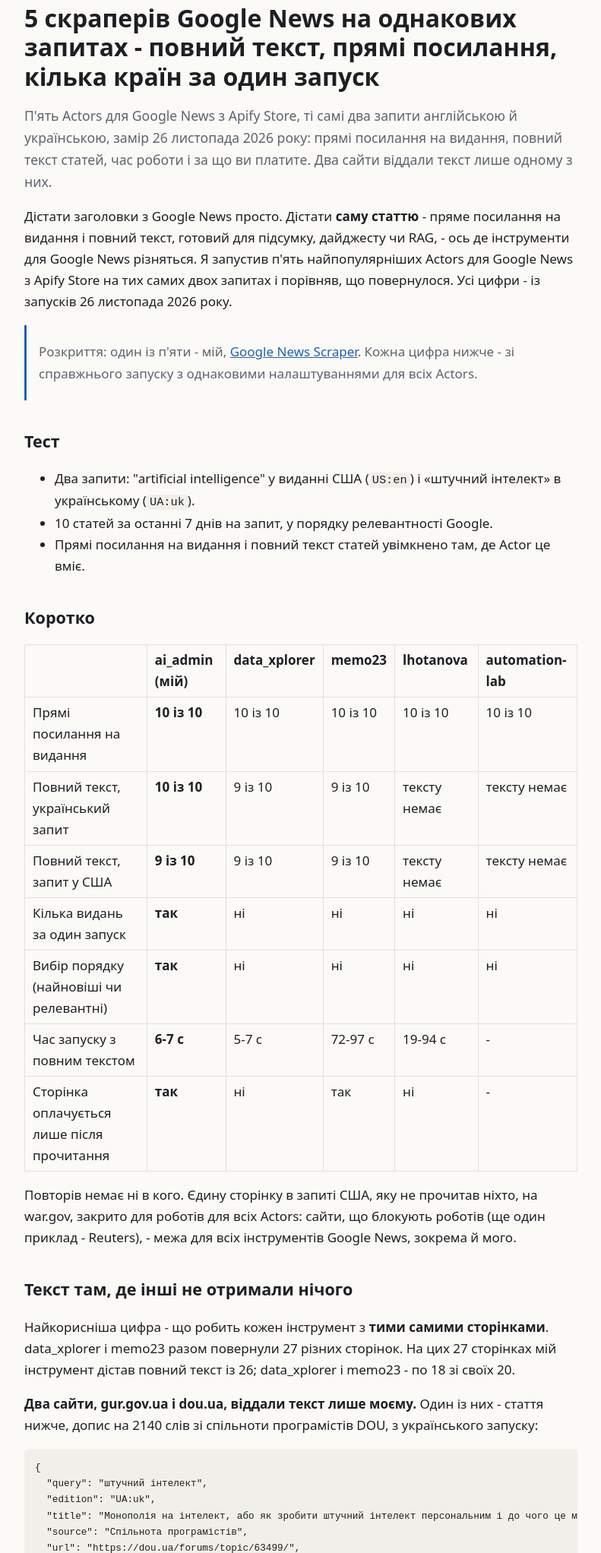
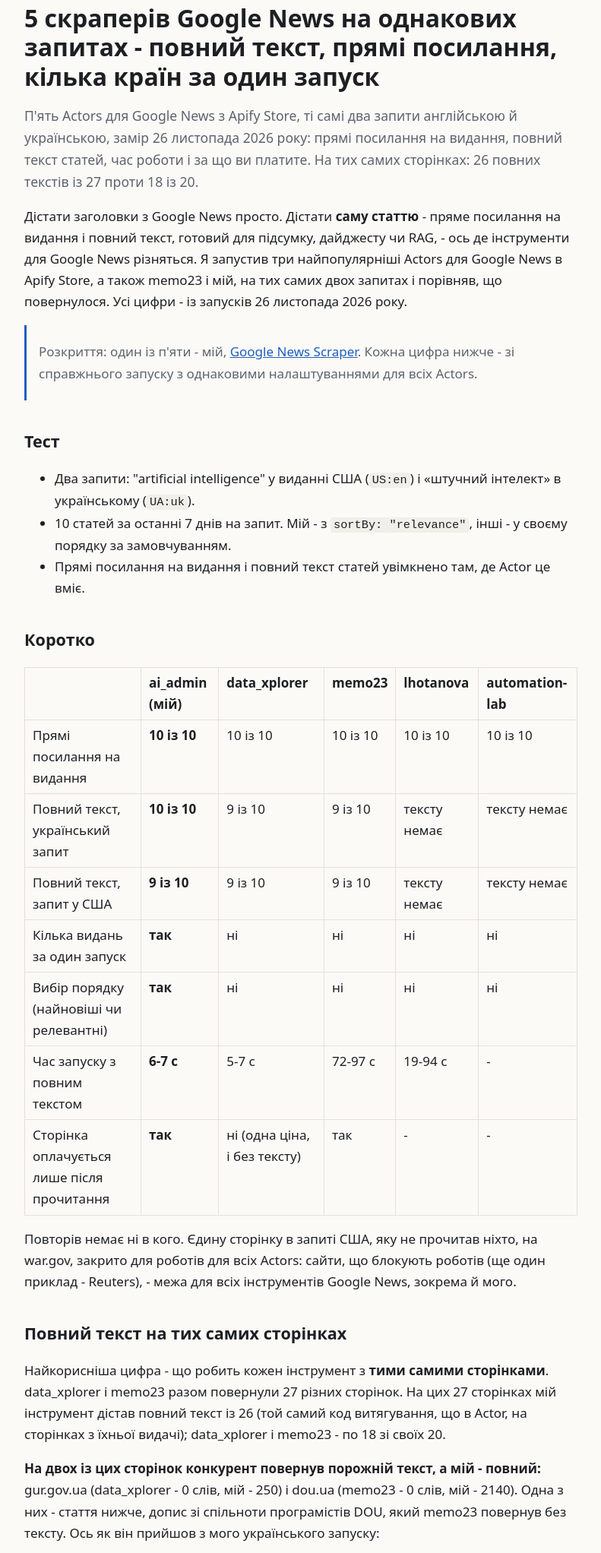
Before and after one commit to AndriyVK/andriyvk.github.io, a plain HTML site: page uk/google-news-skrapery-porivniannia/index.html in a window 1280 px wide. Shown: the part 140-2184 px from the top of the page at 76% size, without its empty margins (244-1035 px from the left). Drawn offline with Linux system fonts and the light colour scheme.

Commit message:
Draft post 11: corrections after data check (dou.ua/gur.gov.ua, Actor selection, test order, charging row)
Co-Authored-By: Claude Opus 5.5 <noreply@anthropic.com>
Claude-Session: https://claude.ai/code/session_01Wfp8DHfadmyzSuYaHsGFLd

```diff
--- a/feed.xml
+++ b/feed.xml
@@ -1,7 +1,7 @@
 <?xml version="1.0" encoding="UTF-8"?>
 <rss version="2.0"><channel><title>AndriyVK Tools</title><link>https://andriyvk.github.io/</link><description>Practical guides to open-source tools for documents, audio, video and the web - with real outputs, prices and limits.</description>
-<item><title>5 скраперів Google News на однакових запитах - повний текст, прямі посилання, кілька країн за один запуск</title><link>https://andriyvk.github.io/uk/google-news-skrapery-porivniannia/</link><guid>https://andriyvk.github.io/uk/google-news-skrapery-porivniannia/</guid><description>П&#x27;ять Actors для Google News з Apify Store, ті самі два запити англійською й українською, замір 26 листопада 2026 року: прямі посилання на видання, повний текст статей, час роботи і за що ви платите. Два сайти віддали текст лише одному з них.</description><pubDate>Fri, 27 Nov 2026 08:00:00 +0000</pubDate></item>
-<item><title>5 Google News scrapers on the same queries - full text, direct links, several countries in one run</title><link>https://andriyvk.github.io/google-news-scrapers-compared/</link><guid>https://andriyvk.github.io/google-news-scrapers-compared/</guid><description>Five Google News Actors from the Apify Store, the same two queries in English and Ukrainian, measured on 26 November 2026: direct publisher links, full article text, run time and what you pay for. Two sites gave their text to only one of them.</description><pubDate>Fri, 27 Nov 2026 08:00:00 +0000</pubDate></item>
+<item><title>5 скраперів Google News на однакових запитах - повний текст, прямі посилання, кілька країн за один запуск</title><link>https://andriyvk.github.io/uk/google-news-skrapery-porivniannia/</link><guid>https://andriyvk.github.io/uk/google-news-skrapery-porivniannia/</guid><description>П&#x27;ять Actors для Google News з Apify Store, ті самі два запити англійською й українською, замір 26 листопада 2026 року: прямі посилання на видання, повний текст статей, час роботи і за що ви платите. На тих самих сторінках: 26 повних текстів із 27 проти 18 із 20.</description><pubDate>Fri, 27 Nov 2026 08:00:00 +0000</pubDate></item>
+<item><title>5 Google News scrapers on the same queries - full text, direct links, several countries in one run</title><link>https://andriyvk.github.io/google-news-scrapers-compared/</link><guid>https://andriyvk.github.io/google-news-scrapers-compared/</guid><description>Five Google News Actors from the Apify Store, the same two queries in English and Ukrainian, measured on 26 November 2026: direct publisher links, full article text, run time and what you pay for. On the same pages: 26 of 27 full texts against 18 of 20.</description><pubDate>Fri, 27 Nov 2026 08:00:00 +0000</pubDate></item>
 <item><title>Translate TikTok, Reels, Facebook and YouTube videos into Ukrainian and 20 more languages - transcript and SRT subtitles by API</title><link>https://andriyvk.github.io/translate-videos-ukrainian-subtitles-api/</link><guid>https://andriyvk.github.io/translate-videos-ukrainian-subtitles-api/</guid><description>One API call turns a video link from TikTok, Instagram Reels, Facebook, X or YouTube into a transcript and translated SRT/VTT subtitles in Ukrainian or 20 other languages - even when the video has no captions. Real runs, the output, and what the most used transcript Actors can and cannot do.</description><pubDate>Wed, 18 Nov 2026 08:00:00 +0000</pubDate></item>
 <item><title>Переклад відео з TikTok, Reels, Facebook і YouTube українською та ще 20 мовами - текст і субтитри SRT через API</title><link>https://andriyvk.github.io/uk/pereklad-video-ukrainskoyu-subtytry/</link><guid>https://andriyvk.github.io/uk/pereklad-video-ukrainskoyu-subtytry/</guid><description>Один виклик API перетворює посилання на відео з TikTok, Instagram Reels, Facebook, X чи YouTube на текст і перекладені субтитри SRT/VTT українською або ще 20 мовами - навіть коли у відео немає субтитрів. Справжні запуски, результат і що можуть та не можуть найпопулярніші Actors для розшифровки.</description><pubDate>Wed, 18 Nov 2026 08:00:00 +0000</pubDate></item>
 <item><title>Monitor Ukrainian and Russian news with Google News - direct links, full article text and several countries in one run</title><link>https://andriyvk.github.io/google-news-monitoring-ukrainian-russian/</link><guid>https://andriyvk.github.io/google-news-monitoring-ukrainian-russian/</guid><description>Get Google News articles in Ukrainian, Russian and English as clean JSON in one run - direct publisher links, images and full article text for AI and RAG. A real run, the output, and how the price and features compare with the six most used Google News Actors.</description><pubDate>Tue, 17 Nov 2026 08:00:00 +0000</pubDate></item>
--- a/uk/google-news-skrapery-porivniannia/index.html
+++ b/uk/google-news-skrapery-porivniannia/index.html
@@ -4,23 +4,23 @@
 <meta charset="utf-8">
 <meta name="viewport" content="width=device-width, initial-scale=1">
 <title>5 скраперів Google News на однакових запитах - повний текст, прямі посилання, кілька країн за один запуск</title>
-<meta name="description" content="П&#x27;ять Actors для Google News з Apify Store, ті самі два запити англійською й українською, замір 26 листопада 2026 року: прямі посилання на видання, повний текст статей, час роботи і за що ви платите. Два сайти віддали текст лише одному з них.">
+<meta name="description" content="П&#x27;ять Actors для Google News з Apify Store, ті самі два запити англійською й українською, замір 26 листопада 2026 року: прямі посилання на видання, повний текст статей, час роботи і за що ви платите. На тих самих сторінках: 26 повних текстів із 27 проти 18 із 20.">
 <link rel="canonical" href="https://andriyvk.github.io/uk/google-news-skrapery-porivniannia/"><link rel="alternate" hreflang="uk" href="https://andriyvk.github.io/uk/google-news-skrapery-porivniannia/"><link rel="alternate" hreflang="en" href="https://andriyvk.github.io/google-news-scrapers-compared/">
 <meta property="og:title" content="5 скраперів Google News на однакових запитах - повний текст, прямі посилання, кілька країн за один запуск">
-<meta property="og:description" content="П&#x27;ять Actors для Google News з Apify Store, ті самі два запити англійською й українською, замір 26 листопада 2026 року: прямі посилання на видання, повний текст статей, час роботи і за що ви платите. Два сайти віддали текст лише одному з них.">
+<meta property="og:description" content="П&#x27;ять Actors для Google News з Apify Store, ті самі два запити англійською й українською, замір 26 листопада 2026 року: прямі посилання на видання, повний текст статей, час роботи і за що ви платите. На тих самих сторінках: 26 повних текстів із 27 проти 18 із 20.">
 <meta property="og:url" content="https://andriyvk.github.io/uk/google-news-skrapery-porivniannia/">
 <meta property="og:type" content="article">
 <link rel="alternate" type="application/rss+xml" title="AndriyVK Tools" href="https://andriyvk.github.io/feed.xml">
 <link rel="stylesheet" href="/assets/style.css">
-<script type="application/ld+json">{"@context": "https://schema.org", "@type": "TechArticle", "headline": "5 скраперів Google News на однакових запитах - повний текст, прямі посилання, кілька країн за один запуск", "description": "П'ять Actors для Google News з Apify Store, ті самі два запити англійською й українською, замір 26 листопада 2026 року: прямі посилання на видання, повний текст статей, час роботи і за що ви платите. Два сайти віддали текст лише одному з них.", "datePublished": "2026-11-27", "inLanguage": "uk", "author": {"@type": "Person", "name": "AndriyVK", "url": "https://github.com/AndriyVK"}}</script>
+<script type="application/ld+json">{"@context": "https://schema.org", "@type": "TechArticle", "headline": "5 скраперів Google News на однакових запитах - повний текст, прямі посилання, кілька країн за один запуск", "description": "П'ять Actors для Google News з Apify Store, ті самі два запити англійською й українською, замір 26 листопада 2026 року: прямі посилання на видання, повний текст статей, час роботи і за що ви платите. На тих самих сторінках: 26 повних текстів із 27 проти 18 із 20.", "datePublished": "2026-11-27", "inLanguage": "uk", "author": {"@type": "Person", "name": "AndriyVK", "url": "https://github.com/AndriyVK"}}</script>
 </head>
 <body>
 <header class="top"><a class="brand" href="/uk/">AndriyVK Tools</a>
 <nav><a href="/google-news-scrapers-compared/">English</a> <a href="https://github.com/AndriyVK/-apify-document-tools">GitHub</a></nav></header>
 <main>
-<article><p class="date">27.11.2026</p><h1>5 скраперів Google News на однакових запитах - повний текст, прямі посилання, кілька країн за один запуск</h1><p class="lead">П&#x27;ять Actors для Google News з Apify Store, ті самі два запити англійською й українською, замір 26 листопада 2026 року: прямі посилання на видання, повний текст статей, час роботи і за що ви платите. Два сайти віддали текст лише одному з них.</p><p>Дістати заголовки з Google News просто. Дістати <strong>саму статтю</strong> - пряме посилання на видання і повний текст, готовий
-для підсумку, дайджесту чи RAG, - ось де інструменти для Google News різняться. Я запустив п'ять найпопулярніших
-Actors для Google News з Apify Store на тих самих двох запитах і порівняв, що повернулося. Усі цифри - із запусків
+<article><p class="date">27.11.2026</p><h1>5 скраперів Google News на однакових запитах - повний текст, прямі посилання, кілька країн за один запуск</h1><p class="lead">П&#x27;ять Actors для Google News з Apify Store, ті самі два запити англійською й українською, замір 26 листопада 2026 року: прямі посилання на видання, повний текст статей, час роботи і за що ви платите. На тих самих сторінках: 26 повних текстів із 27 проти 18 із 20.</p><p>Дістати заголовки з Google News просто. Дістати <strong>саму статтю</strong> - пряме посилання на видання і повний текст, готовий
+для підсумку, дайджесту чи RAG, - ось де інструменти для Google News різняться. Я запустив три найпопулярніші
+Actors для Google News в Apify Store, а також memo23 і мій, на тих самих двох запитах і порівняв, що повернулося. Усі цифри - із запусків
 26 листопада 2026 року.</p>
 <blockquote>
 <p>Розкриття: один із п'яти - мій, <a href="https://apify.com/ai_admin/google-news-scraper">Google News Scraper</a>. Кожна цифра
@@ -29,7 +29,7 @@ Actors для Google News з Apify Store на тих самих двох зап
 <h2 id="_1">Тест</h2>
 <ul>
 <li>Два запити: "artificial intelligence" у виданні США (<code>US:en</code>) і «штучний інтелект» в українському (<code>UA:uk</code>).</li>
-<li>10 статей за останні 7 днів на запит, у порядку релевантності Google.</li>
+<li>10 статей за останні 7 днів на запит. Мій - з <code>sortBy: "relevance"</code>, інші - у своєму порядку за замовчуванням.</li>
 <li>Прямі посилання на видання і повний текст статей увімкнено там, де Actor це вміє.</li>
 </ul>
 <h2 id="_2">Коротко</h2>
@@ -96,9 +96,9 @@ Actors для Google News з Apify Store на тих самих двох зап
 <tr>
 <td>Сторінка оплачується лише після прочитання</td>
 <td><strong>так</strong></td>
-<td>ні</td>
+<td>ні (одна ціна, і без тексту)</td>
 <td>так</td>
-<td>ні</td>
+<td>-</td>
 <td>-</td>
 </tr>
 </tbody>
@@ -106,12 +106,13 @@ Actors для Google News з Apify Store на тих самих двох зап
 <p>Повторів немає ні в кого. Єдину сторінку в запиті США, яку не прочитав ніхто, на war.gov, закрито для роботів для
 всіх Actors: сайти, що блокують роботів (ще один приклад - Reuters), - межа для всіх інструментів Google News,
 зокрема й мого.</p>
-<h2 id="_3">Текст там, де інші не отримали нічого</h2>
+<h2 id="_3">Повний текст на тих самих сторінках</h2>
 <p>Найкорисніша цифра - що робить кожен інструмент з <strong>тими самими сторінками</strong>. data_xplorer і memo23 разом повернули
-27 різних сторінок. На цих 27 сторінках мій інструмент дістав повний текст із 26; data_xplorer і memo23 - по 18 зі
-своїх 20.</p>
-<p><strong>Два сайти, gur.gov.ua і dou.ua, віддали текст лише моєму.</strong> Один із них - стаття нижче, допис на 2140 слів зі
-спільноти програмістів DOU, з українського запуску:</p>
+27 різних сторінок. На цих 27 сторінках мій інструмент дістав повний текст із 26 (той самий код витягування, що в
+Actor, на сторінках з їхньої видачі); data_xplorer і memo23 - по 18 зі своїх 20.</p>
+<p><strong>На двох із цих сторінок конкурент повернув порожній текст, а мій - повний:</strong> gur.gov.ua (data_xplorer - 0 слів,
+мій - 250) і dou.ua (memo23 - 0 слів, мій - 2140). Одна з них - стаття нижче, допис зі спільноти програмістів DOU,
+який memo23 повернув без тексту. Ось як він прийшов з мого українського запуску:</p>
 <pre><code class="language-json">{
   &quot;query&quot;: &quot;штучний інтелект&quot;,
   &quot;edition&quot;: &quot;UA:uk&quot;,
```
Also changed, not shown: google-news-scrapers-compared/index.html (+15 -14 lines), index.html (+1 -1 lines), uk/index.html (+1 -1 lines), 2 other files.
